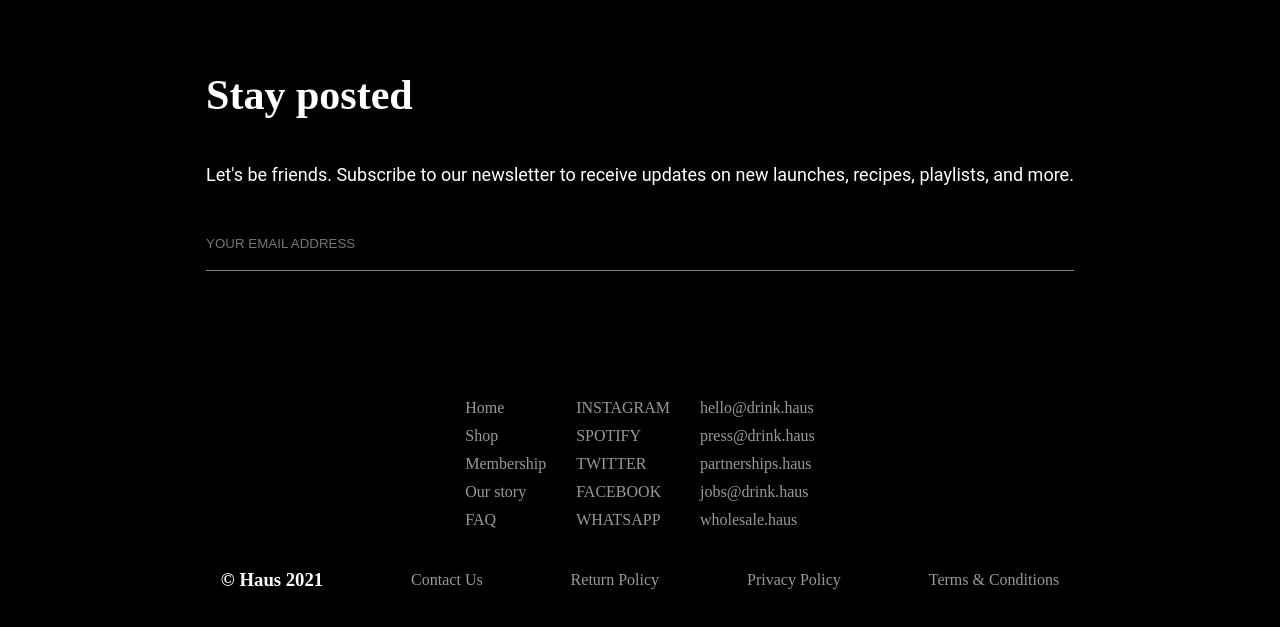
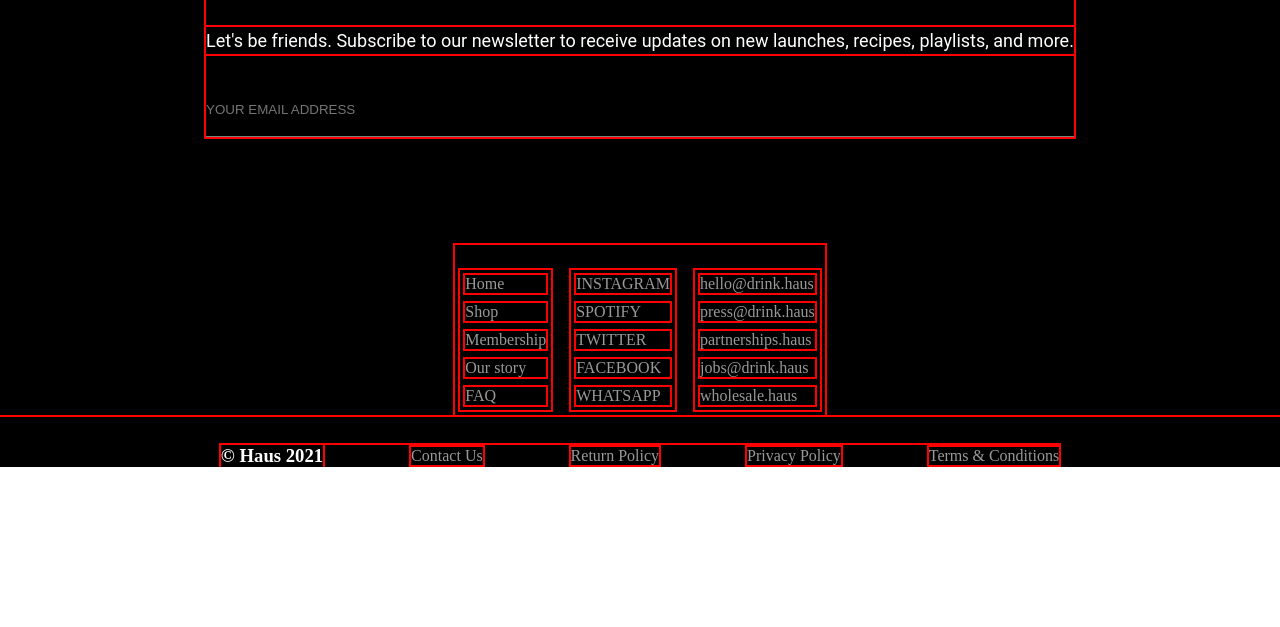
Before and after one commit to SaydakhmedovYunus/Alcohol-Drinks, a plain HTML site: page index.html in a window 1280 px wide. Shown: the part 4234-4861 px from the top of the page. After the commit the page ends 4701 px from the top, so only its background shows below. Drawn offline with Linux system fonts and the light colour scheme.

Commit message:
Update style.css

```diff
--- a/style.css
+++ b/style.css
@@ -2,7 +2,7 @@
     padding: 0;
     margin: 0;
     box-sizing: border-box;
-    /* outline: 2px solid red; */
+    outline: 2px solid red;
 }
 header {
     background-color: black;
@@ -471,7 +471,6 @@ text-align: center;
     color: #FFFFFF;
 }
 footer {
-    height: 100vh;
     background-color: black;
     display: flex;
     flex-direction: column;
@@ -517,7 +516,7 @@ form input {
     color: white;
 }
 .last div {
-    margin: 5px;
+    padding: 5px;
     margin-top: 20px;
     display: flex;
     flex-direction: row;
```
